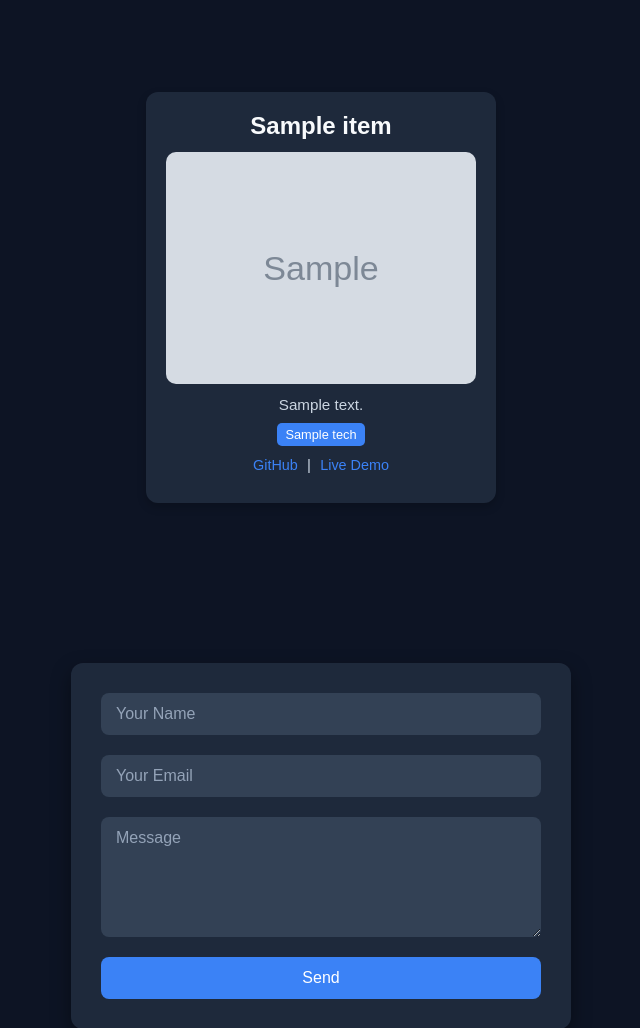
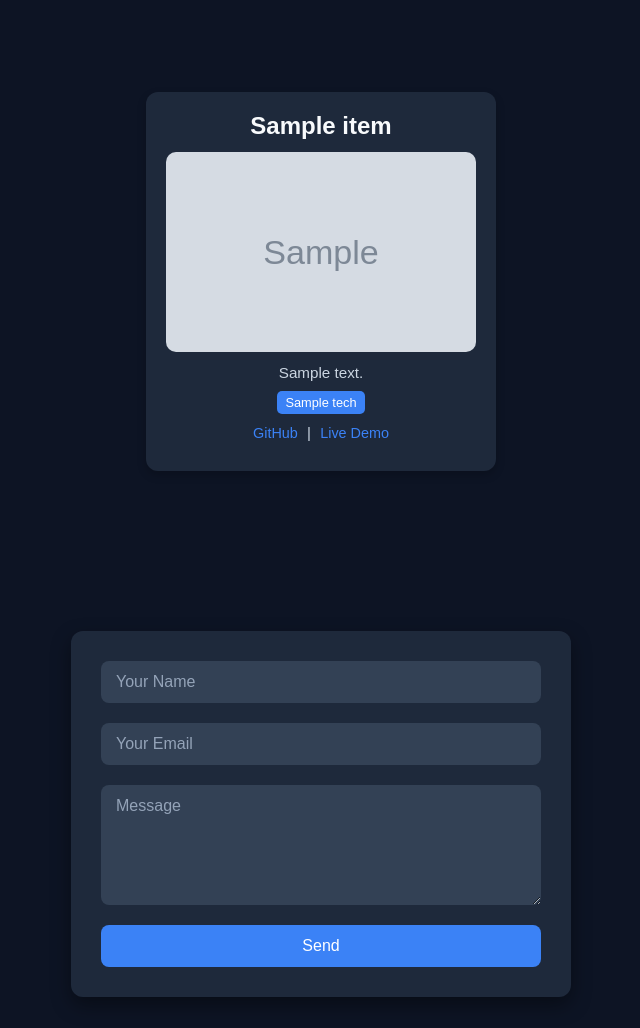
Before and after one commit to praveenmehta010/Portfolio, a FastAPI app: page / in a window 1280 px wide. Shown: the part 875-1903 px from the top of the page, without its empty margins (319-959 px from the left). Run offline with FastAPI, Linux system fonts and the light colour scheme; grey boxes marked "Sample" are stand-in pictures; a database or web service that is not in the repository returns one stand-in record (values such as "Sample title").

Commit message:
changed css

```diff
--- a/app/static/style.css
+++ b/app/static/style.css
@@ -48,7 +48,7 @@ nav a:hover {
   display: flex;
   justify-content: space-between;
   align-items: center;
-  padding: 140px 60px 60px; /* extra top padding for fixed header */
+  padding: 140px 60px 60px;
 }
 
 .left {
@@ -159,6 +159,7 @@ section h2 {
   max-width: 350px;
   display: flex;
   flex-direction: column;
+  justify-content: space-between;
   align-items: center;
   box-shadow: 0 4px 10px rgba(0,0,0,0.2);
   transition: transform 0.3s, box-shadow 0.3s;
@@ -178,9 +179,10 @@ section h2 {
 
 .card img {
   width: 100%;
+  height: 200px;
   border-radius: 10px;
   margin-bottom: 12px;
-  object-fit: cover;
+  object-position: center;
   transition: transform 0.3s;
 }
 
```
